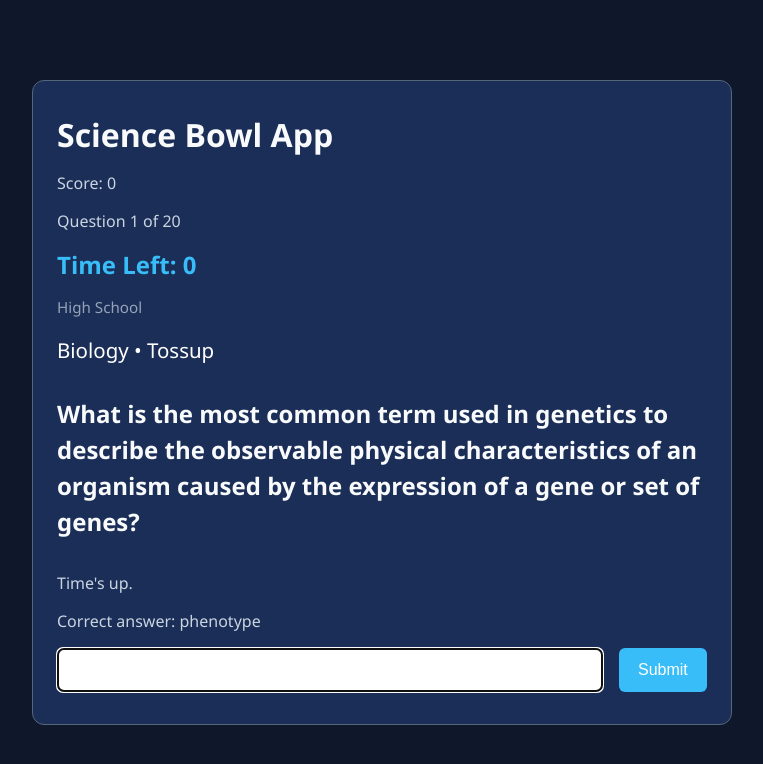
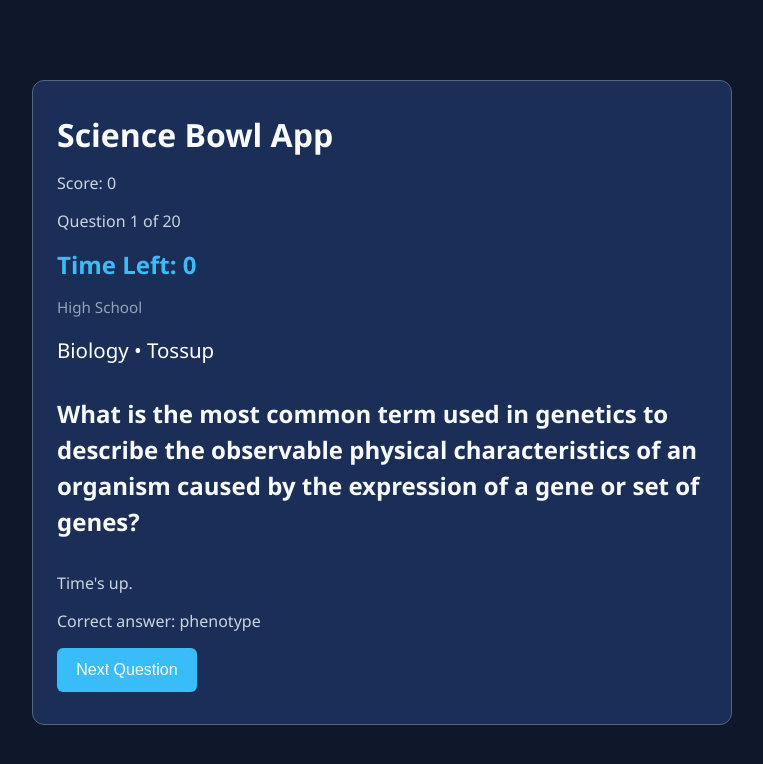
Before and after one commit to codeCrafter10-alt/science-bowl-practice-app, a React (Vite) app: page / in a window 1280 px wide. Shown: the top 764 px of the page, without its empty margins (258-1021 px from the left). Built offline with nearby package versions, Linux system fonts and the light colour scheme.

Commit message:
Add buzzing for questions

```diff
--- a/src/App.jsx
+++ b/src/App.jsx
@@ -9,6 +9,9 @@ function App() {
   const [feedback, setFeedback] = useState("");
   const [showAnswer, setShowAnswer] = useState(false);
   const [timeLeft, setTimeLeft] = useState(5);
+  const [phase, setPhase] = useState("reading");
+  const [answerTimeLeft, setAnswerTimeLeft] = useState(3);
+  const [lastAnswerCorrect, setLastAnswerCorrect] = useState(false);
 
   useEffect(() => {
     if (currentQuestion?.questionType === "tossup") {
@@ -19,38 +22,54 @@ function App() {
   }, [currentQuestionId])
 
   useEffect(() => {
-    if (timeLeft <= 0 || currentQuestionId === null) {
+    if (phase !== "reading" || timeLeft <= 0 || !currentQuestion) {
       return;
     }
 
-    const timer = setInterval(() => {
+    const timer = setTimeout(() => {
       setTimeLeft((prev) => prev-1);
     }, 1000)
 
-    return () => clearInterval(timer);
-  }, [timeLeft, currentQuestionId])
+    return () => clearTimeout(timer);
+  }, [timeLeft, currentQuestion, phase])
 
   useEffect(() => {
-  if (timeLeft > 0 || feedback === "Correct!") {
+    if (timeLeft > 0 || phase !== "reading") {
       return;
     }
 
     setFeedback("Time's up.");
     setShowAnswer(true);
+    setLastAnswerCorrect(false);
     setAnswer("");
+    setPhase("feedback");
+  }, [timeLeft]);
 
-  const timeout = setTimeout(() => {
-    setFeedback("");
-    setShowAnswer(false);
-    if (currentQuestion?.questionType === "bonus" || !currentQuestion?.linkedBonusId) {
-      goToNextQuestion(1);
-    } else {
-      goToNextQuestion(2);
+  useEffect(() => {
+    if (phase !== "buzzed" || answerTimeLeft <= 0) {
+      return;
     }
-  }, 5000);
 
-  return () => clearTimeout(timeout);
-}, [timeLeft]);
+    const timer = setTimeout(() => {
+      setAnswerTimeLeft((prev) => prev - 1);
+    }, 1000);
+
+    return () => clearTimeout(timer);
+  }, [answerTimeLeft, phase]);
+
+  useEffect(() => {
+    if (phase !== "buzzed" || answerTimeLeft > 0) {
+      return;
+    }
+
+    setFeedback("Time's up.");
+    setPhase("feedback");
+  }, [answerTimeLeft, phase]);
+
+  function handleBuzz() {
+    setPhase("buzzed");
+    setAnswerTimeLeft(3);
+  }
 
   function handleSubmit(e) {
     e.preventDefault();
@@ -64,6 +83,7 @@ function App() {
     const isCorrect = currentQuestion.answers.includes(normalizedAnswer);
 
     if (isCorrect) {
+      setLastAnswerCorrect(isCorrect);
       if (currentQuestion.questionType === "tossup") {
         setScore((prev) => prev + 4);
       } else {
@@ -76,21 +96,9 @@ function App() {
       setFeedback("Incorrect");
     }
 
+    setPhase("feedback");
     setShowAnswer(true);
     setAnswer("");
-
-    setTimeout(() => {
-      setFeedback("");
-      setShowAnswer(false);
-
-      if (currentQuestion.questionType === "tossup" && isCorrect && currentQuestion.linkedBonusId) {
-        setCurrentQuestionId(currentQuestion.linkedBonusId);
-      } else if (currentQuestion.questionType === "bonus") {
-        goToNextQuestion(1);
-      } else {
-        goToNextQuestion(2);
-      }
-    }, 1200);
   }
 
   function goToNextQuestion(amount) {
@@ -104,6 +112,21 @@ function App() {
       setCurrentQuestionId(nextQuestion.id);
     } else {
       setCurrentQuestionId(null);
+    }
+  }
+
+  function handleNextQuestion() {
+    setFeedback("");
+    setShowAnswer(false);
+    setAnswer("");
+    setPhase("reading");
+
+    if (currentQuestion.questionType === "tossup" && lastAnswerCorrect && currentQuestion.linkedBonusId) {
+      setCurrentQuestionId(currentQuestion.linkedBonusId);
+    } else if (currentQuestion.questionType === "bonus") {
+      goToNextQuestion(1);
+    } else {
+      goToNextQuestion(2);
     }
   }
 
@@ -157,6 +180,18 @@ function App() {
         </div>
       )}
 
+      {phase === "reading" && (
+        <button onClick={handleBuzz}>
+          Buzz
+        </button>
+      )}
+
+      {phase === "buzzed" && (
+        <>
+          <h3>
+            Answer Time Left: {" "} {answerTimeLeft}
+          </h3>
+
           <form onSubmit={handleSubmit}>
             <input
               type="text"
@@ -171,6 +206,14 @@ function App() {
               Submit
             </button>
           </form>
+        </>
+      )}
+
+      {phase === "feedback" && (
+        <button onClick={handleNextQuestion}>
+          Next Question
+        </button>
+      )}
     </main>
   );
 }
```
Lines whose indentation alone changed are shown as unchanged.
